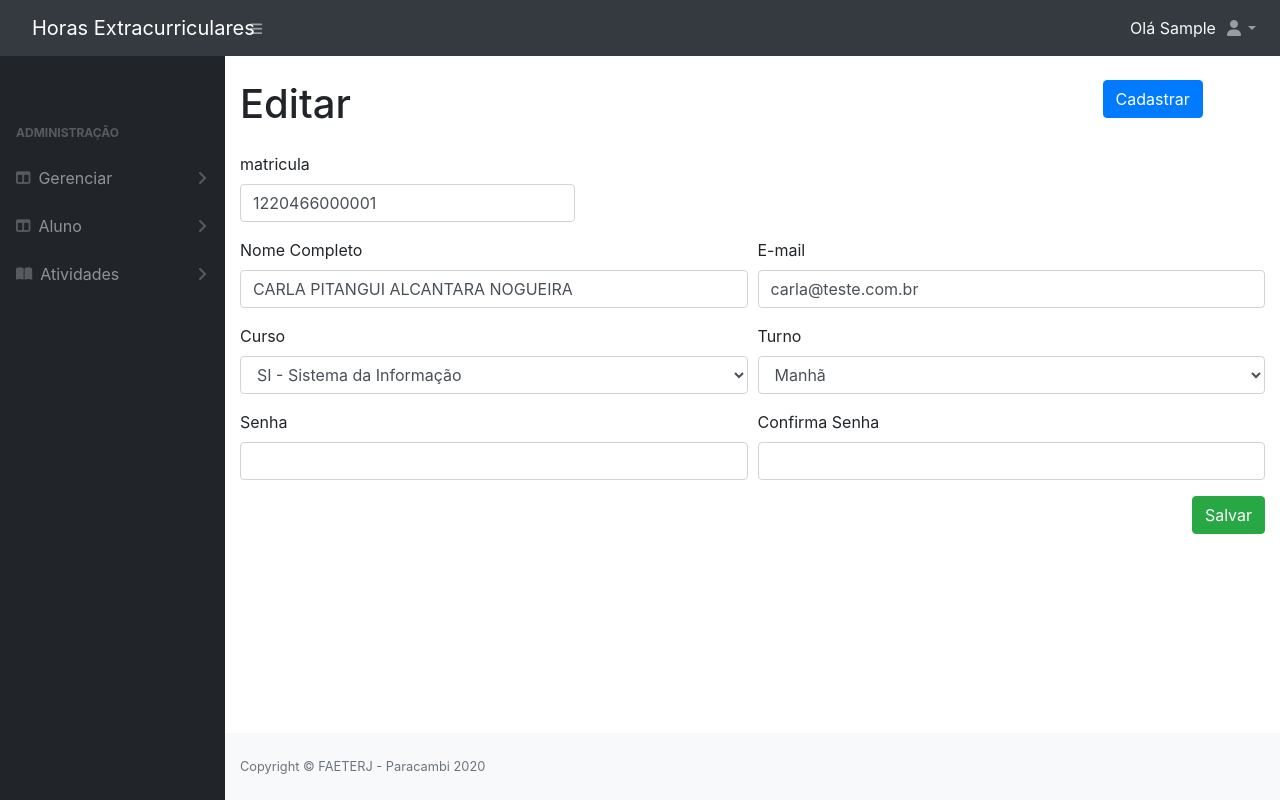
After one commit to rsilvasouza/he, a PHP site: page /alunoEditar.php in a window 1280 px wide. The commit adds this page. Run offline with PHP 8.4, Linux system fonts and the light colour scheme; the visitor is signed in with stand-in values (Sample User, id 1); data comes from the database, SQL or seed files in the repository; both versions use the stored data as it was after the commit; some libraries are stand-ins or nearby versions.

Commit message:
Feat: Tela de Editar usuário. Editando apenas sem informar a senha

```diff
--- /dev/null
+++ b/alunoEditar.php
@@ -0,0 +1,89 @@
+<?php
+require_once 'include/topo.php';
+require_once 'classes.php';
+
+$aluno = new Aluno();
+$cursos = new Curso();
+
+
+
+foreach ($aluno->buscaAluno($_SESSION['idAluno']) as $key => $value) :
+?>
+    <div class="container-fluid">
+        <div class="form-row">
+            <div class="form-group col-md-10">
+                <h1>Editar</h1>
+            </div>
+            <div class="form-group col-md-2">
+                <button type="button" class="btn btn-primary" data-toggle="modal" data-target="#cadastrar">Cadastrar</button>
+            </div>
+        </div>
+
+        <form method="post" action="alunoController.php">
+
+            <div class="form-row">
+                <input type="hidden" name="id" value="<?php echo $_SESSION['idAluno']; ?>">
+                <div class="form-group col-md-4">
+                    <label>matricula</label>
+                    <input type="text" name="matricula" id="matricula" value="<?php echo $value->matricula; ?>" class="form-control" aria-describedby="helpId">
+                </div>
+            </div>
+            <div class="form-row">
+                <div class="form-group col-md-6">
+                    <label>Nome Completo</label>
+                    <input type="text" name="nome" id="nome" value="<?php echo $value->nome; ?>" class="form-control" aria-describedby="helpId">
+                </div>
+
+                <div class="form-group col-md-6">
+                    <label>E-mail</label>
+                    <input type="text" name="email" id="email" value="<?php echo $value->email; ?>" class="form-control" aria-describedby="helpId">
+                </div>
+            </div>
+
+            <div class="form-row">
+                <div class="form-group col-md-6">
+                    <label>Curso</label>
+                    <select class="form-control" name="curso" id="curso">
+                        <option value="">Selecione</option>
+                        <?php foreach ($cursos->findAll() as $key => $curso) : ?>
+                            <option value="<?php echo $curso->id; ?>" <?php echo ($curso->id == $value->curso_id) ? 'selected' : ''; ?>><?php echo $curso->sigla . ' - ' . $curso->nome; ?></option>
+                        <?php endforeach; ?>
+                    </select>
+                </div>
+
+                <div class="form-group col-md-6">
+                    <label>Turno</label>
+                    <select class="form-control" name="turno" id="turno">
+                        <option value="">Selecione</option>
+                        <option value="1" <?php echo ($value->turno == 1) ? 'selected' : ''; ?>>Manhã</option>
+                        <option value="2" <?php echo ($value->turno == 2) ? 'selected' : ''; ?>>Noite</option>
+                    </select>
+                </div>
+            </div>
+
+            <div class="form-row">
+                <div class="form-group col-md-6">
+                    <label>Senha</label>
+                    <input type="password" name="senha" id="senha" class="form-control" aria-describedby="helpId">
+                </div>
+
+                <div class="form-group col-md-6">
+                    <label>Confirma Senha</label>
+                    <input type="password" name="confirmaSenha" id="confirmaSenha" class="form-control" onblur="validarSenha()" aria-describedby="helpId">
+                </div>
+            </div>
+
+            <div class="form-row">
+                <div class="form-group col-md-12 text-right">
+                    <button type="submit" name="editar" id="editar" class="btn btn-success">Salvar</button>
+                </div>
+            </div>
+    </div>
+    </form>
+
+<?php
+endforeach;
+require_once "include/rodape.php";
+?>
+
+</div>
--- a/class/Aluno.php
+++ b/class/Aluno.php
@@ -187,6 +187,24 @@ class Aluno extends AlunoDao
     return $stmt->execute();
   }
 
+  public function updateSemSenha()
+  {
+    $sql = "UPDATE $this->table SET matricula = :matricula,
+                                    nome = :nome,
+                                    email = :email,
+                                    turno = :turno,
+                                    curso_id = :curso
+                                    WHERE id =:id";
+    $stmt = DB::prepare($sql);
+    $stmt->bindParam('matricula', $this->matricula);
+    $stmt->bindParam('nome', $this->nome);
+    $stmt->bindParam('email', $this->email);
+    $stmt->bindParam('turno', $this->turno);
+    $stmt->bindParam('curso', $this->curso);
+    $stmt->bindParam('id', $this->id);
+    return $stmt->execute();
+  }
+
   public function autenticar(){
         $sql = "SELECT id, email, senha FROM $this->table WHERE email = :email AND senha = :senha AND status =:status";
         $stmt = DB::prepare($sql);
--- a/class/AlunoDao.php
+++ b/class/AlunoDao.php
@@ -34,6 +34,17 @@ abstract class AlunoDao extends DB
         $params = array("$matricula");
         $stmt = DB::prepare($sql);
         $stmt->execute($params);
+        return $stmt->fetchAll();
+    }
+
+    public function buscaAluno($id)
+    {
+
+        $sql = "select * from $this->table WHERE id =:id";
+
+        $stmt = DB::prepare($sql);
+        $stmt->bindParam('id', $id);
+        $stmt->execute();
         return $stmt->fetchAll();
     }
 
--- a/custom/custom.js
+++ b/custom/custom.js
@@ -0,0 +1,10 @@
+function validarSenha(){
+    senha = document.getElementById('senha').value;
+    confirmaSenha = document.getElementById('confirmaSenha').value;
+    if (senha != confirmaSenha) {
+      document.getElementById("editar").disabled = true;
+      alert("Senhas diferentes!\n");
+    }else{
+      document.getElementById("editar").disabled = false;
+    }
+ }
--- a/include/menuAluno.php
+++ b/include/menuAluno.php
@@ -9,7 +9,7 @@
         <li class="nav-item dropdown">
             <a class="nav-link dropdown-toggle" id="userDropdown" href="#" role="button" data-toggle="dropdown" aria-haspopup="true" aria-expanded="false"><i class="fas fa-user fa-fw"></i></a>
             <div class="dropdown-menu dropdown-menu-right" aria-labelledby="userDropdown">
-                <a class="dropdown-item" href="#">Editar</a>
+                <a class="dropdown-item" href="alunoEditar.php">Editar</a>
                 <div class="dropdown-divider"></div>
                 <form action="loginController.php" method="post">
                     <button class="dropdown-item" name="logout" type="submit">Logout</button>
@@ -25,7 +25,7 @@
                 <div class="nav">
                     <div class="sb-sidenav-menu-heading"></div>
 
-                    <a class="nav-link" href="#">
+                    <a class="nav-link" href="alunoEditar.php">
                         <div class="sb-nav-link-icon"><i class="fas fa-user-edit"></i></div>
                         Editar Cadastro
                     </a>
--- a/include/rodape.php
+++ b/include/rodape.php
@@ -16,6 +16,7 @@
 
 <!-- template -->
 <script src="custom/font-awesome.js" crossorigin="anonymous"></script>
+<script src="custom/custom.js" crossorigin="anonymous"></script>
 <script src="vendor/components/jquery/jquery.js"></script>
 
 <!-- Bootstrap -->
```
Also changed, not shown: alunoController.php (+25 -4 lines), script/she.sql (+17 -17 lines).
